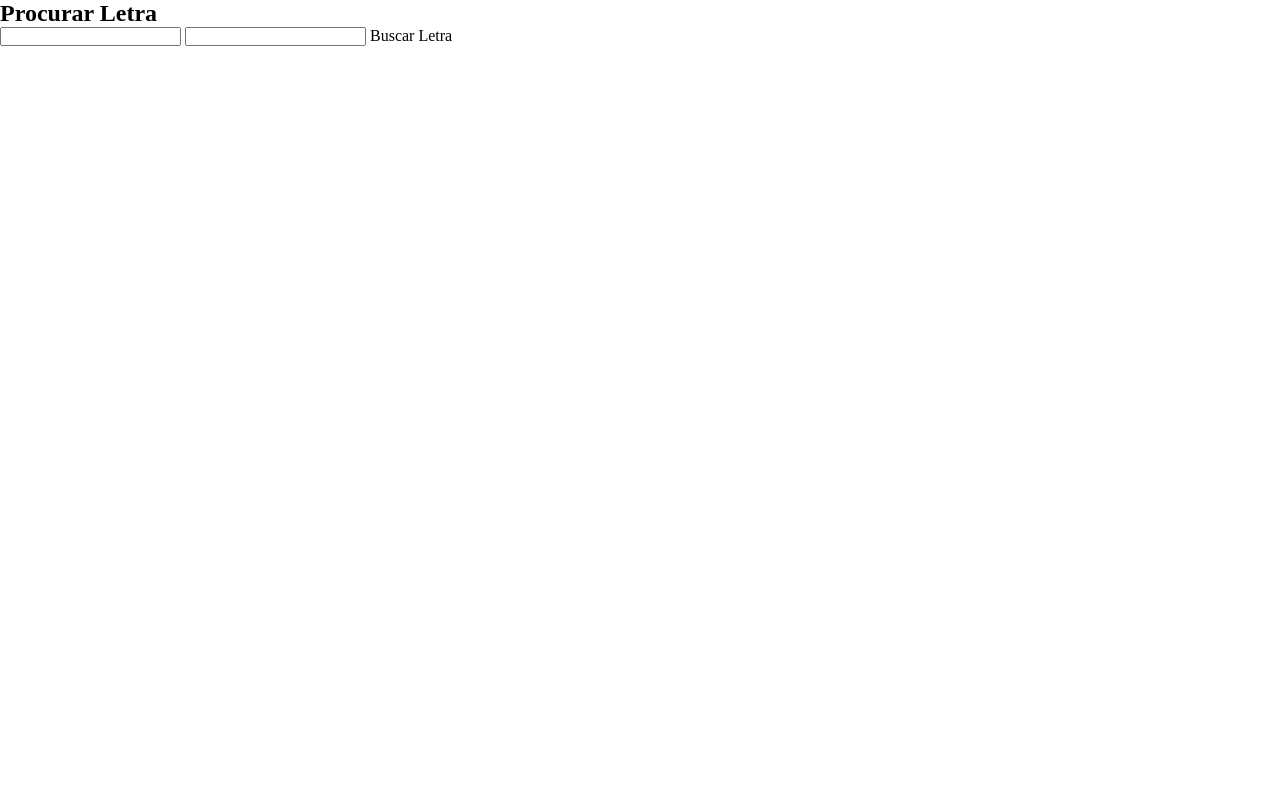
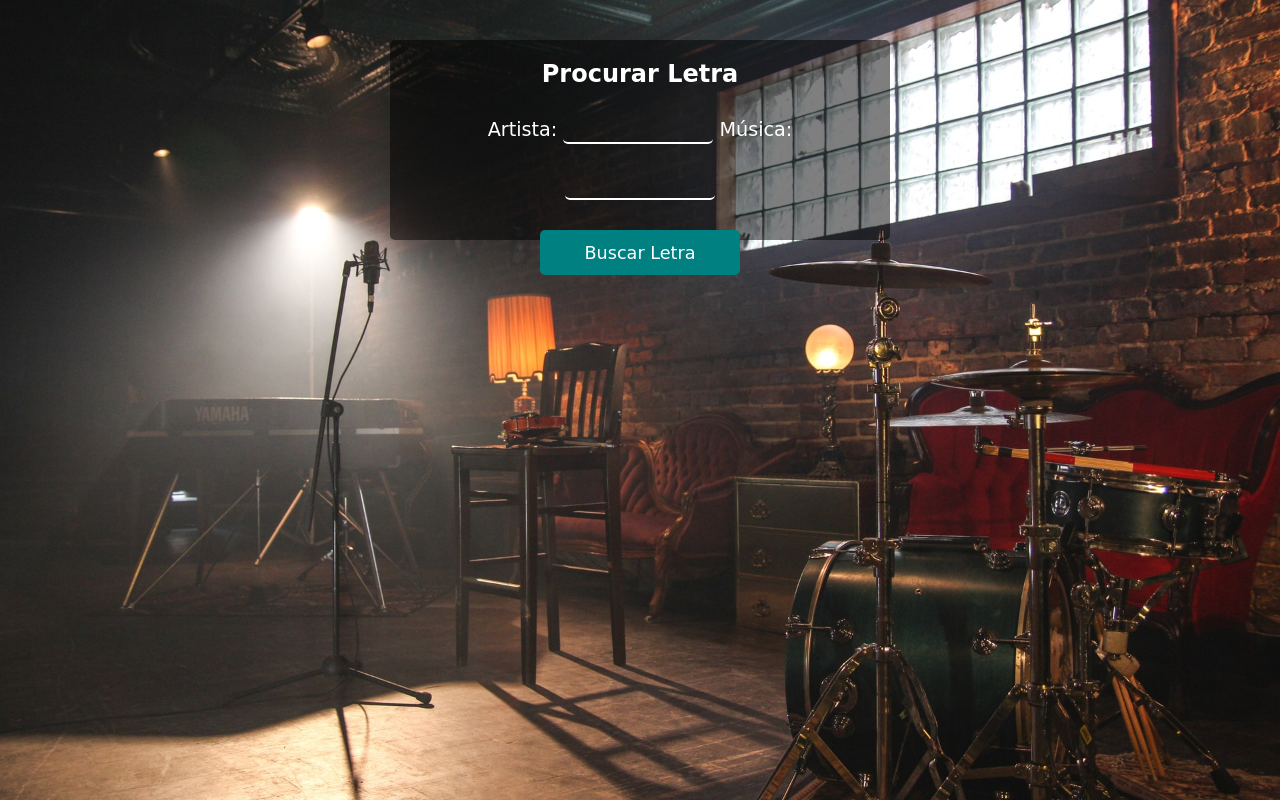
Before and after one commit to rafaabatistas/a-letra-ta-na-mao, a plain HTML site: page index.html in a window 1280 px wide. Drawn offline with Linux system fonts and the light colour scheme; a web font is replaced by a local one.

Commit message:
Edit style for page

```diff
--- a/CSS/main.css
+++ b/CSS/main.css
@@ -1,5 +1,79 @@
+/*! Geral */
+
 * {
     margin: 0;
     padding: 0;
     box-sizing: border-box;
+    font-family: 'Averia Serif Libre', cursive;;
 }
+
+/*! Corpo */
+
+main {
+    width: 100vw;
+    height: 100vh;
+    background-image: url(/IMG/background.jpg);
+    background-size: cover;
+    background-position: center;
+    display: flex;
+    justify-content: flex-start;
+    align-items: center;
+    flex-direction: column;
+    padding-top: 40px;
+}
+
+/*! Bloco Principal */
+
+.dados-da-musica {
+    width: 500px;
+    height: 200px;
+    padding: 20px;
+    background-color: rgba(0, 0, 0, 0.5);
+    border-radius: 5px;
+    text-align: center;
+    color: white;
+}
+
+.text-area {
+    display: flex;
+    align-items: center;
+    flex-direction: column;
+    margin-top: 30px;
+}
+
+.area-input {
+    font-size: 1.2rem;
+}
+
+.area-input input {
+    width: 150px;
+    height: 25px;
+    margin-bottom: 30px;
+    outline: none;
+    border-style: none;
+    color: white;
+    font-size: 1rem;
+    border: none;
+    border-radius: 5px;
+    border-bottom: 2.5px solid white;
+    caret-color: white;
+    background-color: transparent;
+}
+
+/*! Botão */
+
+.btn {
+    width: 200px;
+    height: 45px;
+    background-color: teal;
+    font-size: 1.1rem;
+    border-radius: 5px;
+    cursor: pointer;
+    border-style: none;
+    color: white;
+    transition: all 0.5s;
+}
+
+.btn:hover {
+    background-color: rgb(0, 51, 51);
+}
--- a/index.html
+++ b/index.html
@@ -15,13 +15,17 @@
     <main>
         <section class="dados-da-musica">
             <h1>Procurar Letra</h1>
-            <form action="">
-                <input type="text" name="artista">
-                <input type="text" name="nome-music">
-                <botton class="btn">Buscar Letra</botton>
+            <form class="text-area" action="#">
+                <div class="area-input">
+                    <label for="artista">Artista:</label>
+                    <input type="text" name="artista" id="artista" required>
+                    <label for="music">Música:</label>
+                    <input type="text" name="nome-music" id="music" required>
+                </div>
+                <button class="btn">Buscar Letra</button>
             </form>
         </section>
-        <section class="dados-da-musica">
+        <section class="">
             <h2 class="title"></h2>
             <p class="lyrics"></p>
         </section>
```
